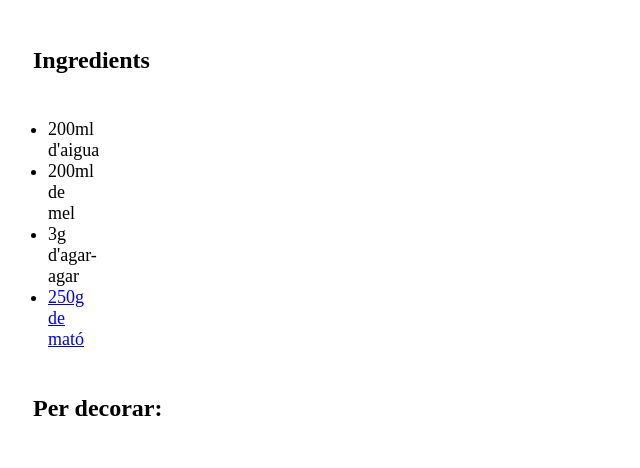
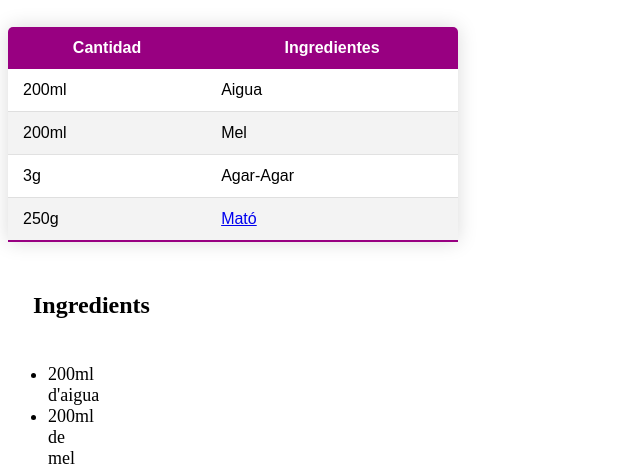
Before and after one commit to RebiKk99/recetas, a plain HTML site: page Recetas/melimato.html in a window 1280 px wide. Shown: the part 632-1100 px from the top of the page, without its empty margins (0-640 px from the left). Drawn offline with Linux system fonts and the light colour scheme.

Commit message:
Add files via upload

```diff
--- a/Recetas/melimato.html
+++ b/Recetas/melimato.html
@@ -7,6 +7,33 @@
     <h1>Canelons de mel i mató</h1>
 
         <img class="portada" src="https://www.elnacional.cat/uploads/s1/20/75/88/03/canelons-mel-mato-pas000_1_630x630.jpeg" width="300" height="300">
+
+        <table class="Ingredientes">
+            <thead>
+                <tr>
+                    <th>Cantidad</th>
+                    <th>Ingredientes</th>
+                </tr>
+            </thead>
+            <tbody>
+                <tr>
+                    <td>200ml</td><td>Aigua</td>
+                </tr>
+                <tr>
+                    <td>200ml</td><td>Mel</td>
+                </tr>
+                <tr>
+                    <td>3g</td><td>Agar-Agar</td>
+                </tr>
+                <tr>
+                    <td>250g</td><td><a href="melimato.html#Mato">Mató</td>
+                </tr>
+            </tbody>
+        </table>
+
+
+
+
 
         <h2>Ingredients</h2>
 
```
Also changed, not shown: Recetas/coliflor.html (line endings or trailing spaces).
